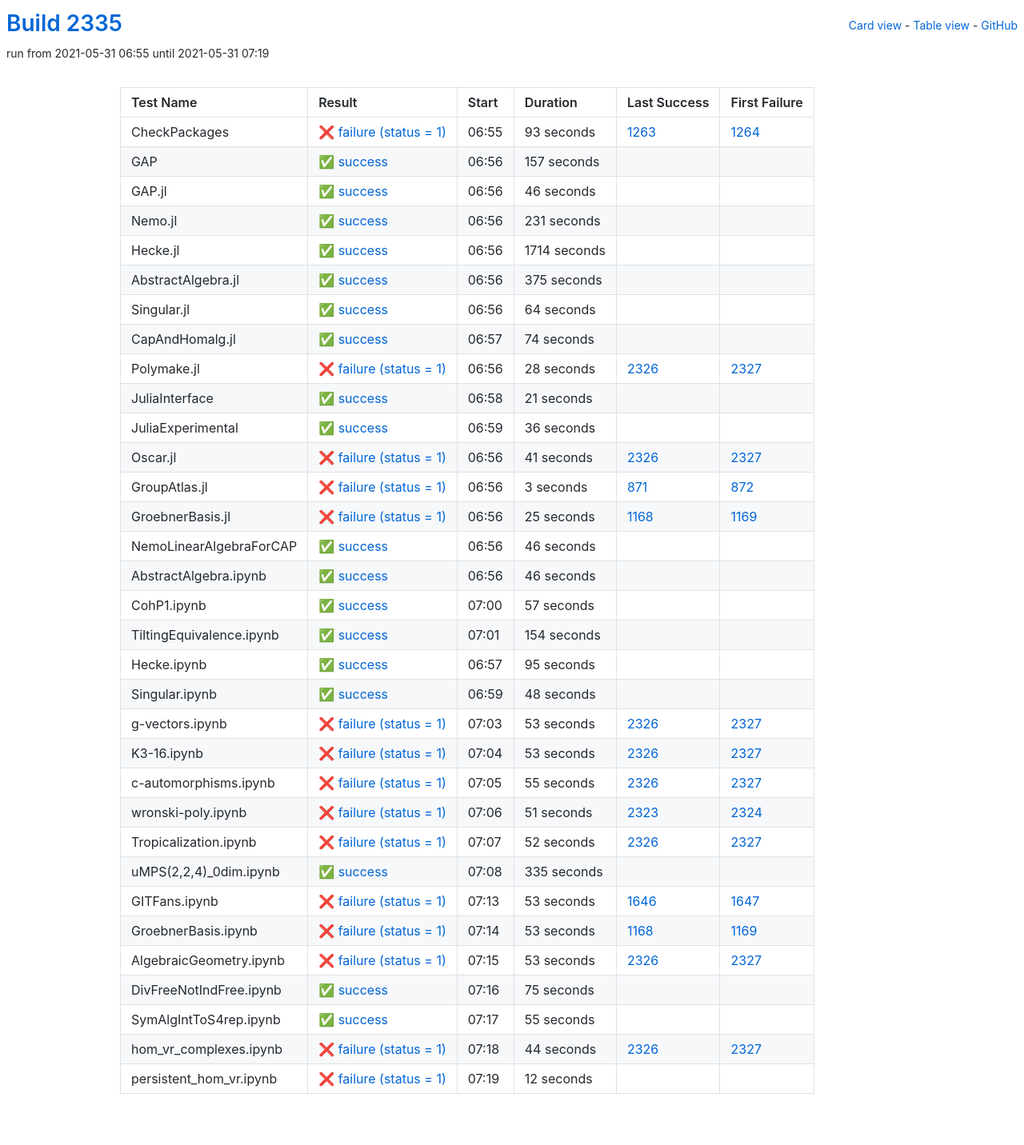
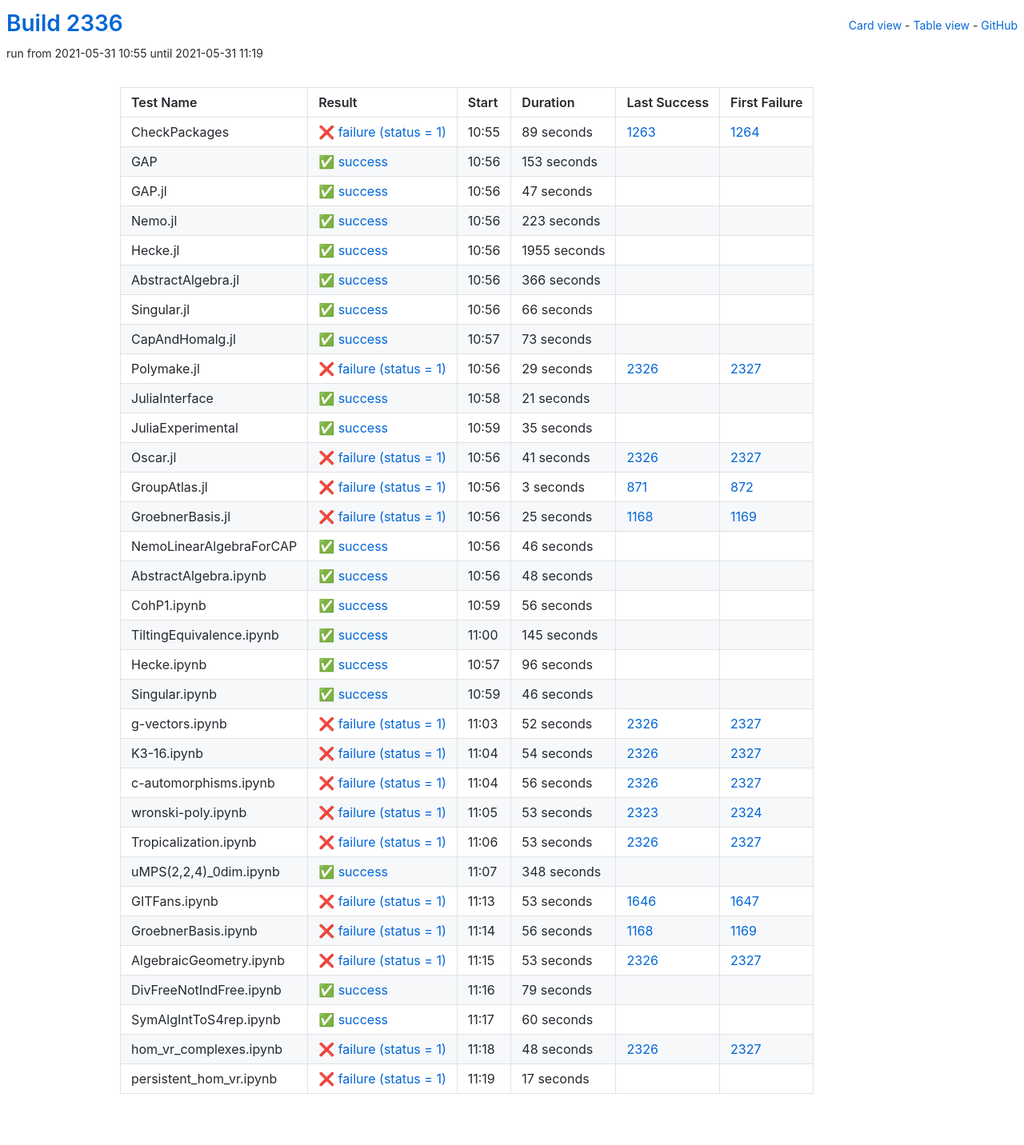
Before and after one commit to oscar-system/oscar-ci-status-stable, a Jekyll site: the page built from table.html, in a window 1280 px wide. Shown: the whole page at 80% size. Built offline with Jekyll 4.4.1, drawn with Linux system fonts in a browser that asks for light colours.

Commit message:
Build #2336

```diff
--- a/_data/ci.yml
+++ b/_data/ci.yml
@@ -1,6 +1,6 @@
 ---
-build: 2335
-build_url: https://oscarci.mathematik.uni-kl.de/job/oscar-stable/2335/
+build: 2336
+build_url: https://oscarci.mathematik.uni-kl.de/job/oscar-stable/2336/
 job: oscar-stable
 organization: oscar-system
 repo: oscar-ci-status-stable
@@ -8,116 +8,116 @@ repourl: https://github.com/oscar-system/oscar-ci-status-stable
 tests:
 - name: CheckPackages
   id: checkpackages
-  log: https://oscarci.mathematik.uni-kl.de/job/oscar-stable/2335/artifact/logs/build-2335/CheckPackages.log
-  start: 2021-05-31 06:55
+  log: https://oscarci.mathematik.uni-kl.de/job/oscar-stable/2336/artifact/logs/build-2336/CheckPackages.log
+  start: 2021-05-31 10:55
   success: false
   exitcode: 1
   status: failure
-  duration: 93
+  duration: 89
   last_success: 1263
   last_success_url: https://oscarci.mathematik.uni-kl.de/job/oscar-stable/1263/
   first_failure: 1264
   first_failure_url: https://oscarci.mathematik.uni-kl.de/job/oscar-stable/1264/
 - name: GAP
   id: gap
-  log: https://oscarci.mathematik.uni-kl.de/job/oscar-stable/2335/artifact/logs/build-2335/GAP.log
-  start: 2021-05-31 06:56
+  log: https://oscarci.mathematik.uni-kl.de/job/oscar-stable/2336/artifact/logs/build-2336/GAP.log
+  start: 2021-05-31 10:56
   success: true
   exitcode: 0
   status: success
-  duration: 157
+  duration: 153
   last_success: false
   last_success_url:
   first_failure: false
   first_failure_url:
 - name: GAP.jl
   id: gap-jl
-  log: https://oscarci.mathematik.uni-kl.de/job/oscar-stable/2335/artifact/logs/build-2335/GAP.jl.log
-  start: 2021-05-31 06:56
+  log: https://oscarci.mathematik.uni-kl.de/job/oscar-stable/2336/artifact/logs/build-2336/GAP.jl.log
+  start: 2021-05-31 10:56
   success: true
   exitcode: 0
   status: success
-  duration: 46
+  duration: 47
   last_success: false
   last_success_url:
   first_failure: false
   first_failure_url:
 - name: Nemo.jl
   id: nemo-jl
-  log: https://oscarci.mathematik.uni-kl.de/job/oscar-stable/2335/artifact/logs/build-2335/Nemo.jl.log
-  start: 2021-05-31 06:56
+  log: https://oscarci.mathematik.uni-kl.de/job/oscar-stable/2336/artifact/logs/build-2336/Nemo.jl.log
+  start: 2021-05-31 10:56
   success: true
   exitcode: 0
   status: success
-  duration: 231
+  duration: 223
   last_success: false
   last_success_url:
   first_failure: false
   first_failure_url:
 - name: Hecke.jl
   id: hecke-jl
-  log: https://oscarci.mathematik.uni-kl.de/job/oscar-stable/2335/artifact/logs/build-2335/Hecke.jl.log
-  start: 2021-05-31 06:56
+  log: https://oscarci.mathematik.uni-kl.de/job/oscar-stable/2336/artifact/logs/build-2336/Hecke.jl.log
+  start: 2021-05-31 10:56
   success: true
   exitcode: 0
   status: success
-  duration: 1714
+  duration: 1955
   last_success: false
   last_success_url:
   first_failure: false
   first_failure_url:
 - name: AbstractAlgebra.jl
   id: abstractalgebra-jl
-  log: https://oscarci.mathematik.uni-kl.de/job/oscar-stable/2335/artifact/logs/build-2335/AbstractAlgebra.jl.log
-  start: 2021-05-31 06:56
+  log: https://oscarci.mathematik.uni-kl.de/job/oscar-stable/2336/artifact/logs/build-2336/AbstractAlgebra.jl.log
+  start: 2021-05-31 10:56
   success: true
   exitcode: 0
   status: success
-  duration: 375
+  duration: 366
   last_success: false
   last_success_url:
   first_failure: false
   first_failure_url:
 - name: Singular.jl
   id: singular-jl
-  log: https://oscarci.mathematik.uni-kl.de/job/oscar-stable/2335/artifact/logs/build-2335/Singular.jl.log
-  start: 2021-05-31 06:56
+  log: https://oscarci.mathematik.uni-kl.de/job/oscar-stable/2336/artifact/logs/build-2336/Singular.jl.log
+  start: 2021-05-31 10:56
   success: true
   exitcode: 0
   status: success
-  duration: 64
+  duration: 66
   last_success: false
   last_success_url:
   first_failure: false
   first_failure_url:
 - name: CapAndHomalg.jl
   id: capandhomalg-jl
-  log: https://oscarci.mathematik.uni-kl.de/job/oscar-stable/2335/artifact/logs/build-2335/CapAndHomalg.jl.log
-  start: 2021-05-31 06:57
+  log: https://oscarci.mathematik.uni-kl.de/job/oscar-stable/2336/artifact/logs/build-2336/CapAndHomalg.jl.log
+  start: 2021-05-31 10:57
   success: true
   exitcode: 0
   status: success
-  duration: 74
+  duration: 73
   last_success: false
   last_success_url:
   first_failure: false
   first_failure_url:
 - name: Polymake.jl
   id: polymake-jl
-  log: https://oscarci.mathematik.uni-kl.de/job/oscar-stable/2335/artifact/logs/build-2335/Polymake.jl.log
-  start: 2021-05-31 06:56
+  log: https://oscarci.mathematik.uni-kl.de/job/oscar-stable/2336/artifact/logs/build-2336/Polymake.jl.log
+  start: 2021-05-31 10:56
   success: false
   exitcode: 1
   status: failure
-  duration: 28
+  duration: 29
   last_success: 2326
   last_success_url: https://oscarci.mathematik.uni-kl.de/job/oscar-stable/2326/
   first_failure: 2327
   first_failure_url: https://oscarci.mathematik.uni-kl.de/job/oscar-stable/2327/
 - name: JuliaInterface
   id: juliainterface
-  log: https://oscarci.mathematik.uni-kl.de/job/oscar-stable/2335/artifact/logs/build-2335/JuliaInterface.log
-  start: 2021-05-31 06:58
+  log: https://oscarci.mathematik.uni-kl.de/job/oscar-stable/2336/artifact/logs/build-2336/JuliaInterface.log
+  start: 2021-05-31 10:58
   success: true
   exitcode: 0
   status: success
@@ -128,20 +128,20 @@ tests:
   first_failure_url:
 - name: JuliaExperimental
   id: juliaexperimental
-  log: https://oscarci.mathematik.uni-kl.de/job/oscar-stable/2335/artifact/logs/build-2335/JuliaExperimental.log
-  start: 2021-05-31 06:59
+  log: https://oscarci.mathematik.uni-kl.de/job/oscar-stable/2336/artifact/logs/build-2336/JuliaExperimental.log
+  start: 2021-05-31 10:59
   success: true
   exitcode: 0
   status: success
-  duration: 36
+  duration: 35
   last_success: false
   last_success_url:
   first_failure: false
   first_failure_url:
 - name: Oscar.jl
   id: oscar-jl
-  log: https://oscarci.mathematik.uni-kl.de/job/oscar-stable/2335/artifact/logs/build-2335/Oscar.jl.log
-  start: 2021-05-31 06:56
+  log: https://oscarci.mathematik.uni-kl.de/job/oscar-stable/2336/artifact/logs/build-2336/Oscar.jl.log
+  start: 2021-05-31 10:56
   success: false
   exitcode: 1
   status: failure
@@ -152,8 +152,8 @@ tests:
   first_failure_url: https://oscarci.mathematik.uni-kl.de/job/oscar-stable/2327/
 - name: GroupAtlas.jl
   id: groupatlas-jl
-  log: https://oscarci.mathematik.uni-kl.de/job/oscar-stable/2335/artifact/logs/build-2335/GroupAtlas.jl.log
-  start: 2021-05-31 06:56
+  log: https://oscarci.mathematik.uni-kl.de/job/oscar-stable/2336/artifact/logs/build-2336/GroupAtlas.jl.log
+  start: 2021-05-31 10:56
   success: false
   exitcode: 1
   status: failure
@@ -164,8 +164,8 @@ tests:
   first_failure_url: https://oscarci.mathematik.uni-kl.de/job/oscar-stable/872/
 - name: GroebnerBasis.jl
   id: groebnerbasis-jl
-  log: https://oscarci.mathematik.uni-kl.de/job/oscar-stable/2335/artifact/logs/build-2335/GroebnerBasis.jl.log
-  start: 2021-05-31 06:56
+  log: https://oscarci.mathematik.uni-kl.de/job/oscar-stable/2336/artifact/logs/build-2336/GroebnerBasis.jl.log
+  start: 2021-05-31 10:56
   success: false
   exitcode: 1
   status: failure
@@ -176,8 +176,8 @@ tests:
   first_failure_url: https://oscarci.mathematik.uni-kl.de/job/oscar-stable/1169/
 - name: NemoLinearAlgebraForCAP
   id: nemolinearalgebraforcap
-  log: https://oscarci.mathematik.uni-kl.de/job/oscar-stable/2335/artifact/logs/build-2335/NemoLinearAlgebraForCAP.log
-  start: 2021-05-31 06:56
+  log: https://oscarci.mathematik.uni-kl.de/job/oscar-stable/2336/artifact/logs/build-2336/NemoLinearAlgebraForCAP.log
+  start: 2021-05-31 10:56
   success: true
   exitcode: 0
   status: success
@@ -188,8 +188,56 @@ tests:
   first_failure_url:
 - name: AbstractAlgebra.ipynb
   id: abstractalgebra-ipynb
-  log: https://oscarci.mathematik.uni-kl.de/job/oscar-stable/2335/artifact/logs/build-2335/AbstractAlgebra.ipynb.log
-  start: 2021-05-31 06:56
+  log: https://oscarci.mathematik.uni-kl.de/job/oscar-stable/2336/artifact/logs/build-2336/AbstractAlgebra.ipynb.log
+  start: 2021-05-31 10:56
+  success: true
+  exitcode: 0
+  status: success
+  duration: 48
+  last_success: false
+  last_success_url:
+  first_failure: false
+  first_failure_url:
+- name: CohP1.ipynb
+  id: cohp1-ipynb
+  log: https://oscarci.mathematik.uni-kl.de/job/oscar-stable/2336/artifact/logs/build-2336/CohP1.ipynb.log
+  start: 2021-05-31 10:59
+  success: true
+  exitcode: 0
+  status: success
+  duration: 56
+  last_success: false
+  last_success_url:
+  first_failure: false
+  first_failure_url:
+- name: TiltingEquivalence.ipynb
+  id: tiltingequivalence-ipynb
+  log: https://oscarci.mathematik.uni-kl.de/job/oscar-stable/2336/artifact/logs/build-2336/TiltingEquivalence.ipynb.log
+  start: 2021-05-31 11:00
+  success: true
+  exitcode: 0
+  status: success
+  duration: 145
+  last_success: false
+  last_success_url:
+  first_failure: false
+  first_failure_url:
+- name: Hecke.ipynb
+  id: hecke-ipynb
+  log: https://oscarci.mathematik.uni-kl.de/job/oscar-stable/2336/artifact/logs/build-2336/Hecke.ipynb.log
+  start: 2021-05-31 10:57
+  success: true
+  exitcode: 0
+  status: success
+  duration: 96
+  last_success: false
+  last_success_url:
+  first_failure: false
+  first_failure_url:
+- name: Singular.ipynb
+  id: singular-ipynb
+  log: https://oscarci.mathematik.uni-kl.de/job/oscar-stable/2336/artifact/logs/build-2336/Singular.ipynb.log
+  start: 2021-05-31 10:59
   success: true
   exitcode: 0
   status: success
@@ -198,58 +246,58 @@ tests:
   last_success_url:
   first_failure: false
   first_failure_url:
-- name: CohP1.ipynb
-  id: cohp1-ipynb
-  log: https://oscarci.mathematik.uni-kl.de/job/oscar-stable/2335/artifact/logs/build-2335/CohP1.ipynb.log
-  start: 2021-05-31 07:00
-  success: true
-  exitcode: 0
-  status: success
-  duration: 57
-  last_success: false
-  last_success_url:
-  first_failure: false
-  first_failure_url:
-- name: TiltingEquivalence.ipynb
-  id: tiltingequivalence-ipynb
-  log: https://oscarci.mathematik.uni-kl.de/job/oscar-stable/2335/artifact/logs/build-2335/TiltingEquivalence.ipynb.log
-  start: 2021-05-31 07:01
-  success: true
-  exitcode: 0
-  status: success
-  duration: 154
-  last_success: false
-  last_success_url:
-  first_failure: false
-  first_failure_url:
-- name: Hecke.ipynb
-  id: hecke-ipynb
-  log: https://oscarci.mathematik.uni-kl.de/job/oscar-stable/2335/artifact/logs/build-2335/Hecke.ipynb.log
-  start: 2021-05-31 06:57
-  success: true
-  exitcode: 0
-  status: success
-  duration: 95
-  last_success: false
-  last_success_url:
-  first_failure: false
-  first_failure_url:
-- name: Singular.ipynb
-  id: singular-ipynb
-  log: https://oscarci.mathematik.uni-kl.de/job/oscar-stable/2335/artifact/logs/build-2335/Singular.ipynb.log
-  start: 2021-05-31 06:59
-  success: true
-  exitcode: 0
-  status: success
-  duration: 48
-  last_success: false
-  last_success_url:
-  first_failure: false
-  first_failure_url:
 - name: g-vectors.ipynb
   id: g-vectors-ipynb
-  log: https://oscarci.mathematik.uni-kl.de/job/oscar-stable/2335/artifact/logs/build-2335/g-vectors.ipynb.log
-  start: 2021-05-31 07:03
+  log: https://oscarci.mathematik.uni-kl.de/job/oscar-stable/2336/artifact/logs/build-2336/g-vectors.ipynb.log
+  start: 2021-05-31 11:03
+  success: false
+  exitcode: 1
+  status: failure
+  duration: 52
+  last_success: 2326
+  last_success_url: https://oscarci.mathematik.uni-kl.de/job/oscar-stable/2326/
+  first_failure: 2327
+  first_failure_url: https://oscarci.mathematik.uni-kl.de/job/oscar-stable/2327/
+- name: K3-16.ipynb
+  id: k3-16-ipynb
+  log: https://oscarci.mathematik.uni-kl.de/job/oscar-stable/2336/artifact/logs/build-2336/K3-16.ipynb.log
+  start: 2021-05-31 11:04
+  success: false
+  exitcode: 1
+  status: failure
+  duration: 54
+  last_success: 2326
+  last_success_url: https://oscarci.mathematik.uni-kl.de/job/oscar-stable/2326/
+  first_failure: 2327
+  first_failure_url: https://oscarci.mathematik.uni-kl.de/job/oscar-stable/2327/
+- name: c-automorphisms.ipynb
+  id: c-automorphisms-ipynb
+  log: https://oscarci.mathematik.uni-kl.de/job/oscar-stable/2336/artifact/logs/build-2336/c-automorphisms.ipynb.log
+  start: 2021-05-31 11:04
+  success: false
+  exitcode: 1
+  status: failure
+  duration: 56
+  last_success: 2326
+  last_success_url: https://oscarci.mathematik.uni-kl.de/job/oscar-stable/2326/
+  first_failure: 2327
+  first_failure_url: https://oscarci.mathematik.uni-kl.de/job/oscar-stable/2327/
+- name: wronski-poly.ipynb
+  id: wronski-poly-ipynb
+  log: https://oscarci.mathematik.uni-kl.de/job/oscar-stable/2336/artifact/logs/build-2336/wronski-poly.ipynb.log
+  start: 2021-05-31 11:05
+  success: false
+  exitcode: 1
+  status: failure
+  duration: 53
+  last_success: 2323
+  last_success_url: https://oscarci.mathematik.uni-kl.de/job/oscar-stable/2323/
+  first_failure: 2324
+  first_failure_url: https://oscarci.mathematik.uni-kl.de/job/oscar-stable/2324/
+- name: Tropicalization.ipynb
+  id: tropicalization-ipynb
+  log: https://oscarci.mathematik.uni-kl.de/job/oscar-stable/2336/artifact/logs/build-2336/Tropicalization.ipynb.log
+  start: 2021-05-31 11:06
   success: false
   exitcode: 1
   status: failure
@@ -258,70 +306,22 @@ tests:
   last_success_url: https://oscarci.mathematik.uni-kl.de/job/oscar-stable/2326/
   first_failure: 2327
   first_failure_url: https://oscarci.mathematik.uni-kl.de/job/oscar-stable/2327/
-- name: K3-16.ipynb
-  id: k3-16-ipynb
-  log: https://oscarci.mathematik.uni-kl.de/job/oscar-stable/2335/artifact/logs/build-2335/K3-16.ipynb.log
-  start: 2021-05-31 07:04
-  success: false
-  exitcode: 1
-  status: failure
-  duration: 53
-  last_success: 2326
-  last_success_url: https://oscarci.mathematik.uni-kl.de/job/oscar-stable/2326/
-  first_failure: 2327
-  first_failure_url: https://oscarci.mathematik.uni-kl.de/job/oscar-stable/2327/
-- name: c-automorphisms.ipynb
-  id: c-automorphisms-ipynb
-  log: https://oscarci.mathematik.uni-kl.de/job/oscar-stable/2335/artifact/logs/build-2335/c-automorphisms.ipynb.log
-  start: 2021-05-31 07:05
-  success: false
-  exitcode: 1
-  status: failure
-  duration: 55
-  last_success: 2326
-  last_success_url: https://oscarci.mathematik.uni-kl.de/job/oscar-stable/2326/
-  first_failure: 2327
-  first_failure_url: https://oscarci.mathematik.uni-kl.de/job/oscar-stable/2327/
-- name: wronski-poly.ipynb
-  id: wronski-poly-ipynb
-  log: https://oscarci.mathematik.uni-kl.de/job/oscar-stable/2335/artifact/logs/build-2335/wronski-poly.ipynb.log
-  start: 2021-05-31 07:06
-  success: false
-  exitcode: 1
-  status: failure
-  duration: 51
-  last_success: 2323
-  last_success_url: https://oscarci.mathematik.uni-kl.de/job/oscar-stable/2323/
-  first_failure: 2324
-  first_failure_url: https://oscarci.mathematik.uni-kl.de/job/oscar-stable/2324/
-- name: Tropicalization.ipynb
-  id: tropicalization-ipynb
-  log: https://oscarci.mathematik.uni-kl.de/job/oscar-stable/2335/artifact/logs/build-2335/Tropicalization.ipynb.log
-  start: 2021-05-31 07:07
-  success: false
-  exitcode: 1
-  status: failure
-  duration: 52
-  last_success: 2326
-  last_success_url: https://oscarci.mathematik.uni-kl.de/job/oscar-stable/2326/
-  first_failure: 2327
-  first_failure_url: https://oscarci.mathematik.uni-kl.de/job/oscar-stable/2327/
 - name: uMPS(2,2,4)_0dim.ipynb
   id: umps-2-2-4-0dim-ipynb
-  log: https://oscarci.mathematik.uni-kl.de/job/oscar-stable/2335/artifact/logs/build-2335/uMPS-2-2-4-_0dim.ipynb.log
-  start: 2021-05-31 07:08
+  log: https://oscarci.mathematik.uni-kl.de/job/oscar-stable/2336/artifact/logs/build-2336/uMPS-2-2-4-_0dim.ipynb.log
+  start: 2021-05-31 11:07
   success: true
   exitcode: 0
   status: success
-  duration: 335
+  duration: 348
   last_success: false
   last_success_url:
   first_failure: false
   first_failure_url:
 - name: GITFans.ipynb
   id: gitfans-ipynb
-  log: https://oscarci.mathematik.uni-kl.de/job/oscar-stable/2335/artifact/logs/build-2335/GITFans.ipynb.log
-  start: 2021-05-31 07:13
+  log: https://oscarci.mathematik.uni-kl.de/job/oscar-stable/2336/artifact/logs/build-2336/GITFans.ipynb.log
+  start: 2021-05-31 11:13
   success: false
   exitcode: 1
   status: failure
@@ -332,20 +332,20 @@ tests:
   first_failure_url: https://oscarci.mathematik.uni-kl.de/job/oscar-stable/1647/
 - name: GroebnerBasis.ipynb
   id: groebnerbasis-ipynb
-  log: https://oscarci.mathematik.uni-kl.de/job/oscar-stable/2335/artifact/logs/build-2335/GroebnerBasis.ipynb.log
-  start: 2021-05-31 07:14
+  log: https://oscarci.mathematik.uni-kl.de/job/oscar-stable/2336/artifact/logs/build-2336/GroebnerBasis.ipynb.log
+  start: 2021-05-31 11:14
   success: false
   exitcode: 1
   status: failure
-  duration: 53
+  duration: 56
   last_success: 1168
   last_success_url: https://oscarci.mathematik.uni-kl.de/job/oscar-stable/1168/
   first_failure: 1169
   first_failure_url: https://oscarci.mathematik.uni-kl.de/job/oscar-stable/1169/
 - name: AlgebraicGeometry.ipynb
   id: algebraicgeometry-ipynb
-  log: https://oscarci.mathematik.uni-kl.de/job/oscar-stable/2335/artifact/logs/build-2335/AlgebraicGeometry.ipynb.log
-  start: 2021-05-31 07:15
+  log: https://oscarci.mathematik.uni-kl.de/job/oscar-stable/2336/artifact/logs/build-2336/AlgebraicGeometry.ipynb.log
+  start: 2021-05-31 11:15
   success: false
   exitcode: 1
   status: failure
@@ -356,48 +356,48 @@ tests:
   first_failure_url: https://oscarci.mathematik.uni-kl.de/job/oscar-stable/2327/
 - name: DivFreeNotIndFree.ipynb
   id: divfreenotindfree-ipynb
-  log: https://oscarci.mathematik.uni-kl.de/job/oscar-stable/2335/artifact/logs/build-2335/DivFreeNotIndFree.ipynb.log
-  start: 2021-05-31 07:16
+  log: https://oscarci.mathematik.uni-kl.de/job/oscar-stable/2336/artifact/logs/build-2336/DivFreeNotIndFree.ipynb.log
+  start: 2021-05-31 11:16
   success: true
   exitcode: 0
   status: success
-  duration: 75
+  duration: 79
   last_success: false
   last_success_url:
   first_failure: false
   first_failure_url:
 - name: SymAlgIntToS4rep.ipynb
   id: symalginttos4rep-ipynb
-  log: https://oscarci.mathematik.uni-kl.de/job/oscar-stable/2335/artifact/logs/build-2335/SymAlgIntToS4rep.ipynb.log
-  start: 2021-05-31 07:17
+  log: https://oscarci.mathematik.uni-kl.de/job/oscar-stable/2336/artifact/logs/build-2336/SymAlgIntToS4rep.ipynb.log
+  start: 2021-05-31 11:17
   success: true
   exitcode: 0
   status: success
-  duration: 55
+  duration: 60
   last_success: false
   last_success_url:
   first_failure: false
   first_failure_url:
 - name: hom_vr_complexes.ipynb
   id: hom-vr-complexes-ipynb
-  log: https://oscarci.mathematik.uni-kl.de/job/oscar-stable/2335/artifact/logs/build-2335/hom_vr_complexes.ipynb.log
-  start: 2021-05-31 07:18
+  log: https://oscarci.mathematik.uni-kl.de/job/oscar-stable/2336/artifact/logs/build-2336/hom_vr_complexes.ipynb.log
+  start: 2021-05-31 11:18
   success: false
   exitcode: 1
   status: failure
-  duration: 44
+  duration: 48
   last_success: 2326
   last_success_url: https://oscarci.mathematik.uni-kl.de/job/oscar-stable/2326/
   first_failure: 2327
   first_failure_url: https://oscarci.mathematik.uni-kl.de/job/oscar-stable/2327/
 - name: persistent_hom_vr.ipynb
   id: persistent-hom-vr-ipynb
-  log: https://oscarci.mathematik.uni-kl.de/job/oscar-stable/2335/artifact/logs/build-2335/persistent_hom_vr.ipynb.log
-  start: 2021-05-31 07:19
+  log: https://oscarci.mathematik.uni-kl.de/job/oscar-stable/2336/artifact/logs/build-2336/persistent_hom_vr.ipynb.log
+  start: 2021-05-31 11:19
   success: false
   exitcode: 1
   status: failure
-  duration: 12
+  duration: 17
   last_success: false
   last_success_url:
   first_failure: false
```
Also changed, not shown: README.md.
